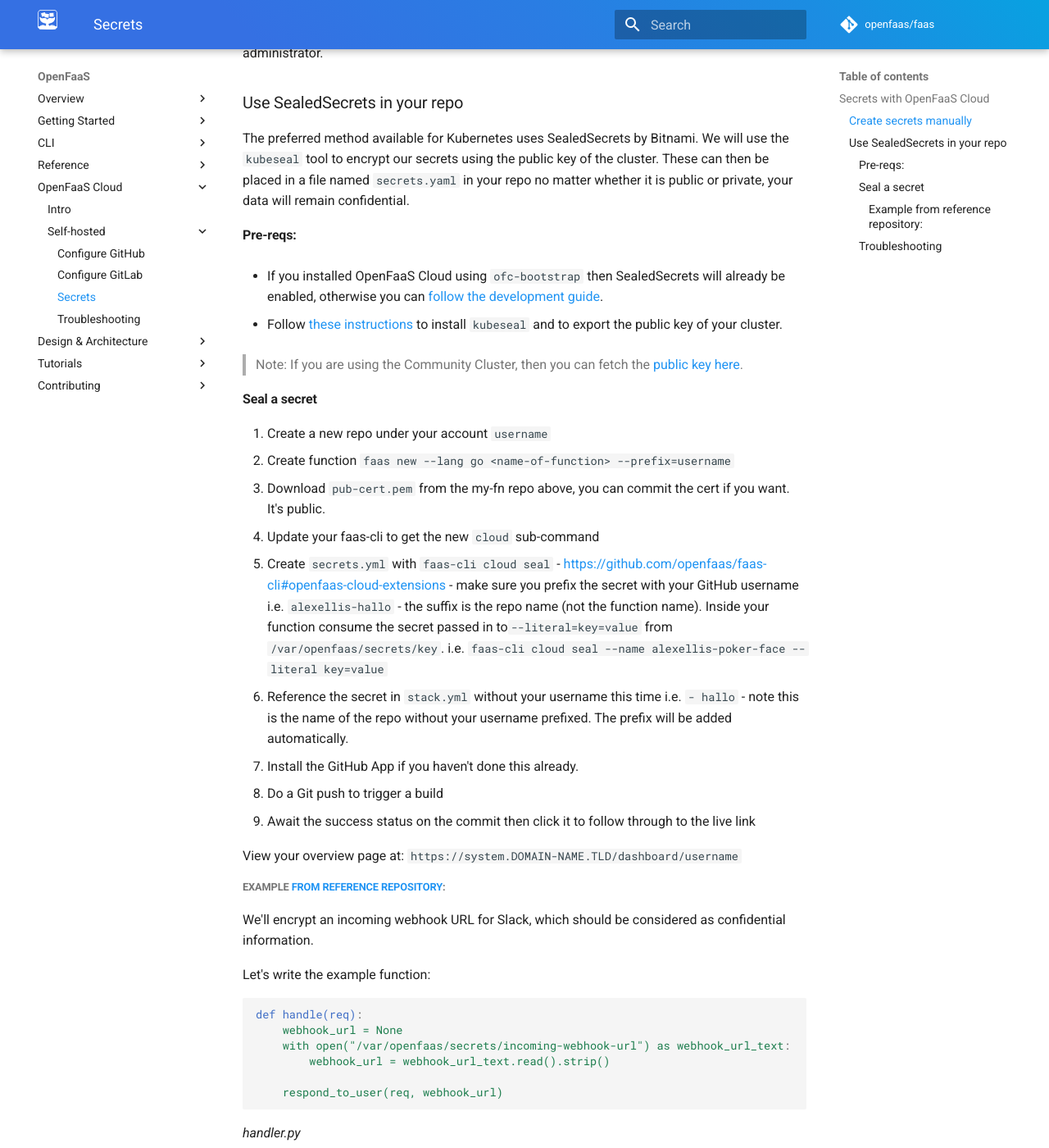
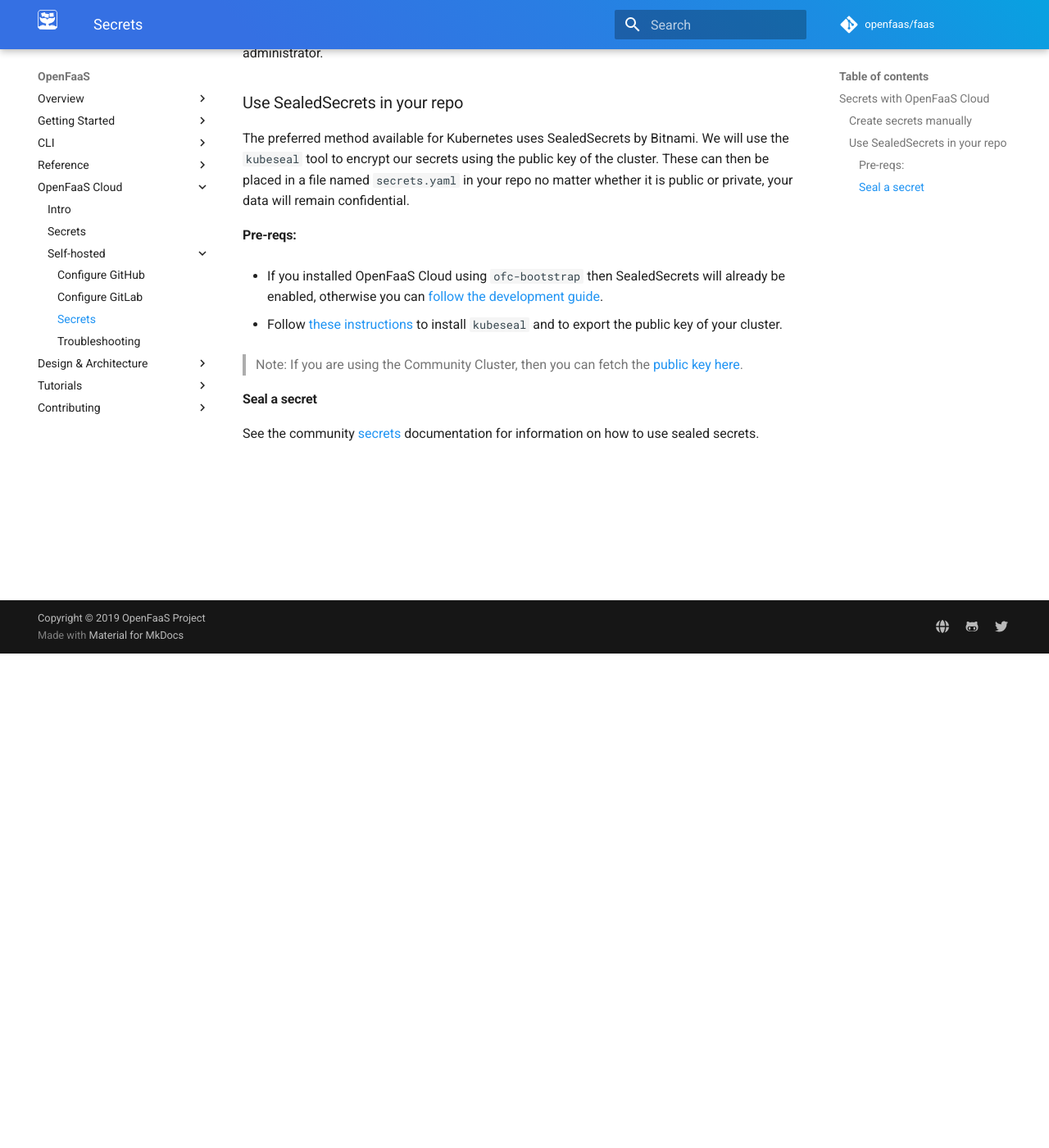
Before and after one commit to openfaas/docs, an MkDocs documentation site: the page built from docs/openfaas-cloud/self-hosted/secrets.md, in a window 1280 px wide and 1400 px high, scrolled down 603 px. Shown: the whole window at 82% size. Built offline with MkDocs 1.6.1 and Material for MkDocs 9.7.7, drawn with Linux system fonts in a browser that asks for light colours; comment, search, counter and statistics services are not loaded; some of the changed text lies outside the part shown.

Commit message:
Adds OpenFaaS cloud community secrets documentation
Signed-off-by: Edward Wilde <ewilde@gmail.com>

````diff
--- a/docs/openfaas-cloud/self-hosted/secrets.md
+++ b/docs/openfaas-cloud/self-hosted/secrets.md
@@ -30,85 +30,4 @@ The preferred method available for Kubernetes uses SealedSecrets by Bitnami. We
 
 #### Seal a secret
 
-1. Create a new repo under your account `username`
-2. Create function `faas new --lang go <name-of-function> --prefix=username`
-3. Download `pub-cert.pem` from the my-fn repo above, you can commit the cert if you want. It's public.
-4. Update your faas-cli to get the new `cloud` sub-command
-5. Create `secrets.yml` with `faas-cli cloud seal` - https://github.com/openfaas/faas-cli#openfaas-cloud-extensions - make sure you prefix the secret with your GitHub username i.e. `alexellis-hallo` - the suffix is the repo name (not the function name). Inside your function consume the secret passed in to`--literal=key=value` from `/var/openfaas/secrets/key`. i.e. `faas-cli cloud seal --name alexellis-poker-face --literal key=value`
-6. Reference the secret in `stack.yml` without your username this time i.e. `- hallo` - note this is the name of the repo without your username prefixed. The prefix will be added automatically.
-7. Install the GitHub App if you haven't done this already.
-8. Do a Git push to trigger a build
-9. Await the success status on the commit then click it to follow through to the live link
-
-View your overview page at: `https://system.DOMAIN-NAME.TLD/dashboard/username`
-
-##### Example [from reference repository](https://github.com/alexellis/my-fn):
-
-We'll encrypt an incoming webhook URL for Slack, which should be considered as confidential information.
-
-Let's write the example function:
-
-```yaml
-def handle(req):
-    webhook_url = None
-    with open("/var/openfaas/secrets/incoming-webhook-url") as webhook_url_text:
-        webhook_url = webhook_url_text.read().strip()
-
-    respond_to_user(req, webhook_url)
-```
-*handler.py*
-
-We see that the secret is read as per any other OpenFaaS secret, from the mounted location on disk at: `/var/openfaas/secrets/`.
-
-Now let's look at how we seal the secret:
-
-```sh
-# Seal secrets for owner alexellis named `fn-secrets`
-
-faas-cli cloud seal --name alexellis-fn-secrets --literal incoming-webhook-url=https://...
-```
-
-Here's the file generated by the command above:
-
-```yaml
-apiVersion: bitnami.com/v1alpha1
-kind: SealedSecret
-metadata:
-  creationTimestamp: null
-  name: alexellis-fn-secrets
-  namespace: openfaas-fn
-spec:
-  encryptedData:
-    incoming-webhook-url: (redacted)
-```
-*secrets.yaml*
-
-And finally, we now need to reference the name of our secret in `stack.yml`. Notice that the key and the secret name do not have to match, this is because we can have multiple secret key/values within a single secret.
-
-```yaml
-provider:
-  name: faas
-  gateway: http://127.0.0.1:8080
-
-functions:
-  slack-me:
-    lang: python
-    handler: ./slack-me
-    image: alexellis/slack-me
-    secrets:
-      - fn-secrets
-```
-*stack.yml*
-
-#### Troubleshooting
-
-The steps above must be followed precisely and if you have mis-read any of the details this may result in the secret not being accessible.
-
-Notes:
-
-* When using `kubeseal` your secret name needs to be prefixed with your username i.e. `alexellis-my-secret`
-* Each `--literal` must have no prefix, it's the exact name you will use in `stack.yml`
-* In `stack.yml` your secrets should have no prefix, this is added later automatically
-* You must commit `secrets.yaml` into your repo and do a `git push`
-
-If in doubt check your results against [this reference repository](https://github.com/alexellis/my-fn).
+See the community [secrets](../secrets.md) documentation for information on how to use sealed secrets.
--- a/mkdocs.yml
+++ b/mkdocs.yml
@@ -135,6 +135,7 @@ nav:
     - YAML: ./reference/yaml.md
   - OpenFaaS Cloud:
       - Intro: ./openfaas-cloud/intro.md
+      - Secrets: ./openfaas-cloud/secrets.md
       - Self-hosted:
         - Configure GitHub: ./openfaas-cloud/self-hosted/github.md
         - Configure GitLab: ./openfaas-cloud/self-hosted/gitlab.md
````
Also changed, not shown: docs/openfaas-cloud/secrets.md (added, +115 -0 lines).
